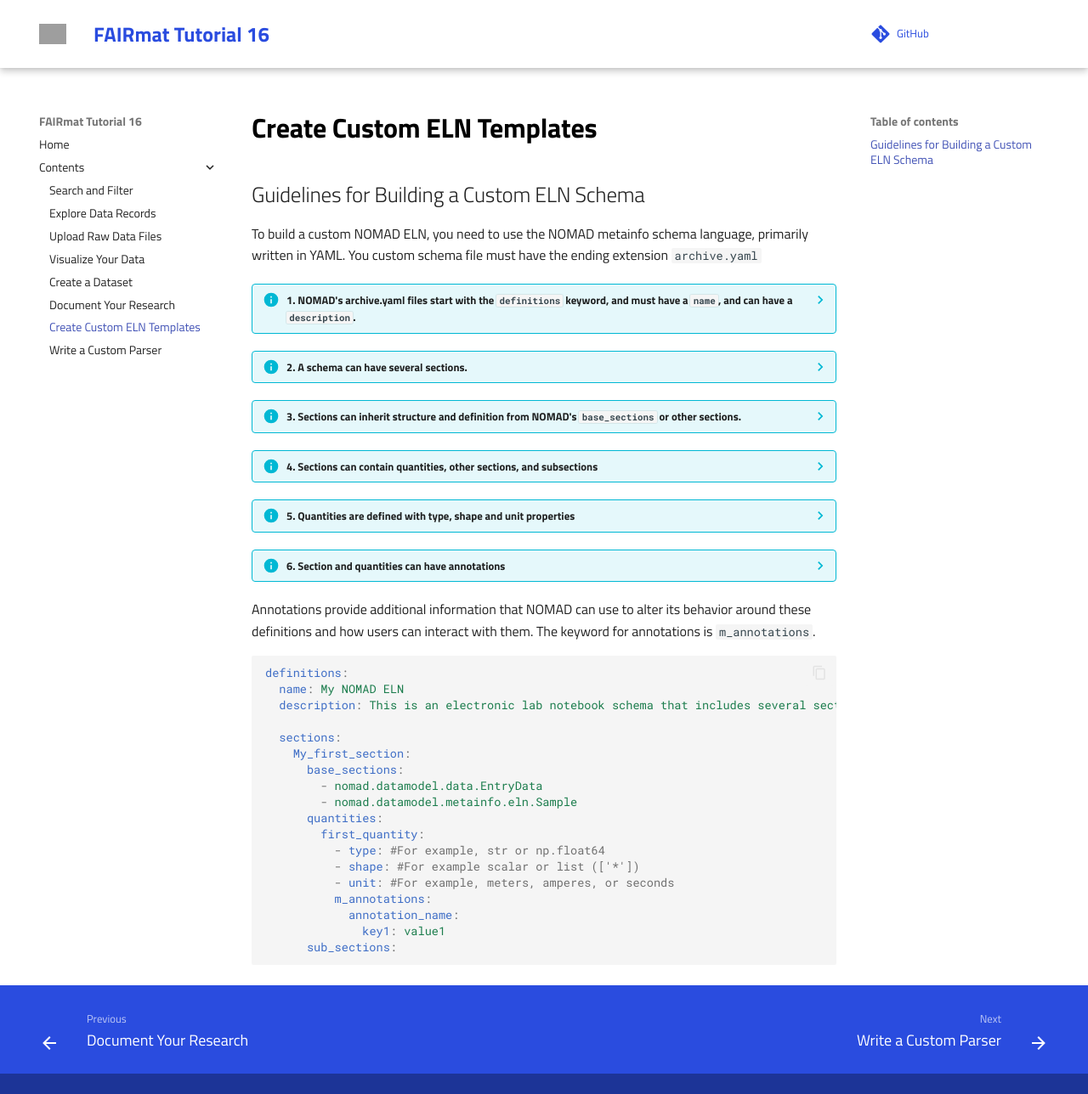
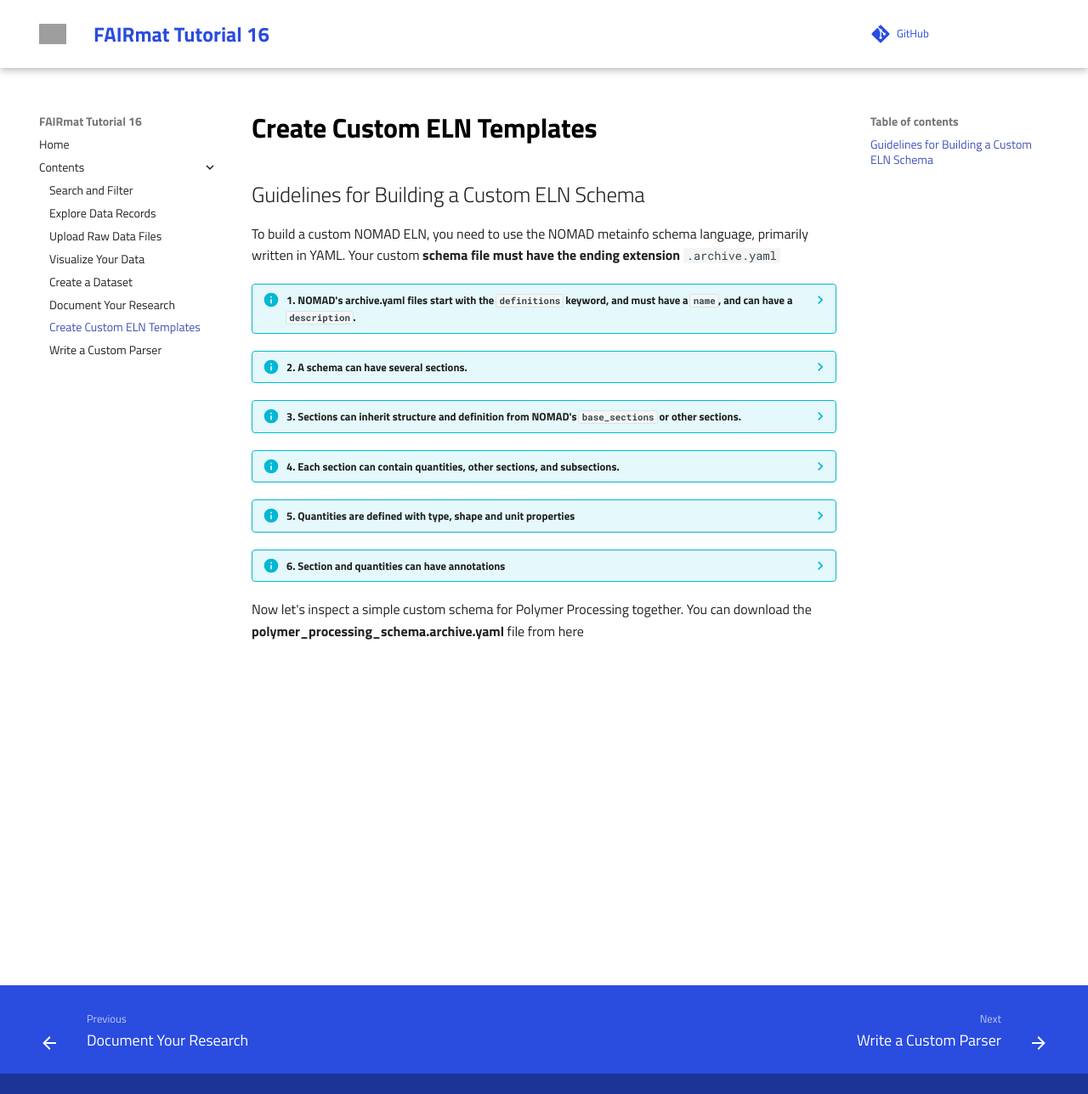
Before and after one commit to siamakn/temp_tutorial_16, an MkDocs documentation site: the page built from docs/T16_7/T16_7_create_custom_eln_templates.md, in a window 1280 px wide and 1288 px high. Shown: the whole window at 85% size. Built offline with MkDocs 1.6.1 and Material for MkDocs 9.7.7, drawn with Linux system fonts in a browser that asks for light colours; comment, search, counter and statistics services are not loaded; grey boxes are pictures that could not be loaded.

Commit message:
updating the document_your_research.md and adding schema files

````diff
--- a/docs/T16_7/T16_7_create_custom_eln_templates.md
+++ b/docs/T16_7/T16_7_create_custom_eln_templates.md
@@ -1,6 +1,6 @@
 ## Guidelines for Building a Custom ELN Schema
 
-To build a custom NOMAD ELN, you need to use the NOMAD metainfo schema language, primarily written in YAML. You custom schema file must have the ending extension `archive.yaml`
+To build a custom NOMAD ELN, you need to use the NOMAD metainfo schema language, primarily written in YAML. Your custom **schema file must have the ending extension** `.archive.yaml`
 
 ??? info "1. NOMAD's archive.yaml files start with the `definitions` keyword, and must have a `name`, and can have a `description`."
 
@@ -34,9 +34,10 @@
 
 
 ??? info "3. Sections can inherit structure and definition from NOMAD's `base_sections` or other sections."
-    When inheriting from a NOMAD base section, use the `base_sections` keyword and list the desired base sections you would like to inherit from. The keyword `base_sections` additionally allows you to also inherit from other sections (e.g., within the same schema or even a section that have been published in NOMAD, see [schema package references in NOMAD Documentation](https://nomad-lab.eu/prod/v1/docs/howto/customization/basics.html#schema-package-references){:target="_blank"}. Inherited sections can be given in a python list, or subsequent indented lines starting with a dash, `-`.
+    When inheriting from a NOMAD base section, use the `base_sections` keyword and list the desired base sections you would like to inherit from. The keyword `base_sections` additionally allows you to also inherit from other sections (e.g., within the same schema or even a section that have been published in NOMAD, see [schema package references in NOMAD Documentation](https://nomad-lab.eu/prod/v1/docs/howto/customization/basics.html#schema-package-references){:target="_blank"}). Inherited sections can be given in a python list, or subsequent indented lines starting with a dash, `-`.
 
-    NOMAD syntax is:
+    Example:
+
     ```yaml
     definitions:
       name: My NOMAD ELN
@@ -47,9 +48,13 @@
           base_sections:
             - nomad.datamodel.data.EntryData
             - nomad.datamodel.metainfo.eln.Sample
+
+        My_second_section:
+        My_third_section:
     ```
 
     or alternatively in the form of a Python list:
+
     ```yaml
     definitions:
       name: My NOMAD ELN
@@ -58,10 +63,13 @@
       sections:
         My_first_section:
           base_sections: ['nomad.datamodel.data.EntryData', 'nomad.datamodel.metainfo.eln.Sample']
+
+        My_second_section:
+        My_third_section:
     ```
 
-??? info "4. Sections can contain quantities, other sections, and subsections"
-    Each section contains a set of quantites that need to be captured by the ELN. The quantities represent the parameters of your measurement or processing conditions. In addition, sections can also **include** subsections.
+??? info "4. Each section can contain quantities, other sections, and subsections."
+    Each section can contain a set of quantites that need to be captured by the ELN. The quantities represent the parameters of your measurement or processing conditions. In addition, sections **can also contain** subsections. When including subsections, you need to tell NOMAD the subsections you included are themselves a section. How? By including the keyword `sections:` in the next indented line (see bottom example).
 
     NOMAD syntax is:
 
@@ -78,6 +86,11 @@
           quantities:
 
           sub_sections:
+            My_first_subsection:
+              sections:
+            My_second_subsection:
+              sections:
+        My_second_section:
     ```
 
 
@@ -100,27 +113,48 @@
               - shape: #For example scalar or list (['*'])
               - unit: #For example, meters, amperes, or seconds
           sub_sections:
+            My_first_subsection:
+              sections:
+            My_second_subsection:
+              sections:
+            My_third_subsection:
+              sections:
+
+        My_second_section:
+        My_third_section:
     ```
 
 ??? info "6. Section and quantities can have annotations"
-Annotations provide additional information that NOMAD can use to alter its behavior around these definitions and how users can interact with them. The keyword for annotations is `m_annotations`.
-```yaml
-definitions:
-  name: My NOMAD ELN
-  description: This is an electronic lab notebook schema that includes several sections.
+    Annotations provide additional information that NOMAD can use to alter its behavior around these definitions and how users can interact with them. The keyword for annotations is `m_annotations`.
 
-  sections:
-    My_first_section:
-      base_sections:
-        - nomad.datamodel.data.EntryData
-        - nomad.datamodel.metainfo.eln.Sample
-      quantities:
-        first_quantity:
-          - type: #For example, str or np.float64
-          - shape: #For example scalar or list (['*'])
-          - unit: #For example, meters, amperes, or seconds
-          m_annotations:
-            annotation_name:
-              key1: value1
-      sub_sections:
-```
+    ```yaml
+    definitions:
+      name: My NOMAD ELN
+      description: This is an electronic lab notebook schema that includes several sections.
+
+      sections:
+        My_first_section:
+          base_sections:
+            - nomad.datamodel.data.EntryData
+            - nomad.datamodel.metainfo.eln.Sample
+          quantities:
+            first_quantity:
+              - type: #For example, str or np.float64
+              - shape: #For example scalar or list (['*'])
+              - unit: #For example, meters, amperes, or seconds
+              m_annotations:
+                annotation_name:
+                  key1: value1
+              sub_sections:
+                My_first_subsection:
+                  sections:
+                My_second_subsection:
+                  sections:
+                My_third_subsection:
+                  sections:
+
+        My_second_section:
+        My_third_section:
+    ```
+
+Now let's inspect a simple custom schema for  Polymer Processing together. You can download the **polymer_processing_schema.archive.yaml** file from here
````
Also changed, not shown: 2 other files.
